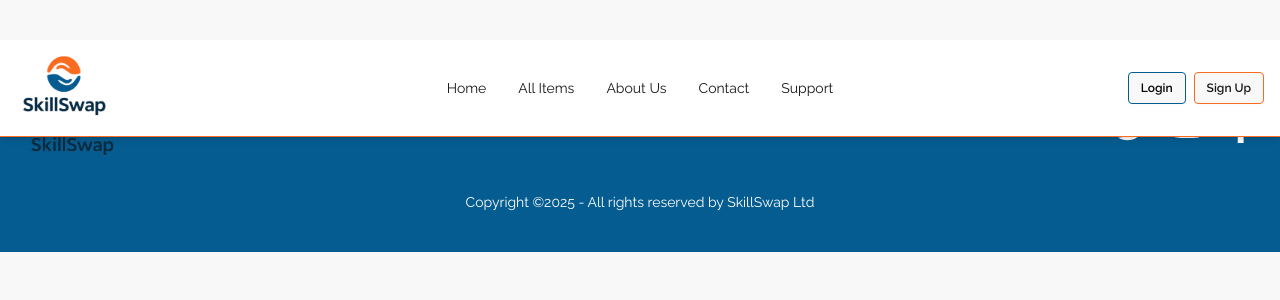
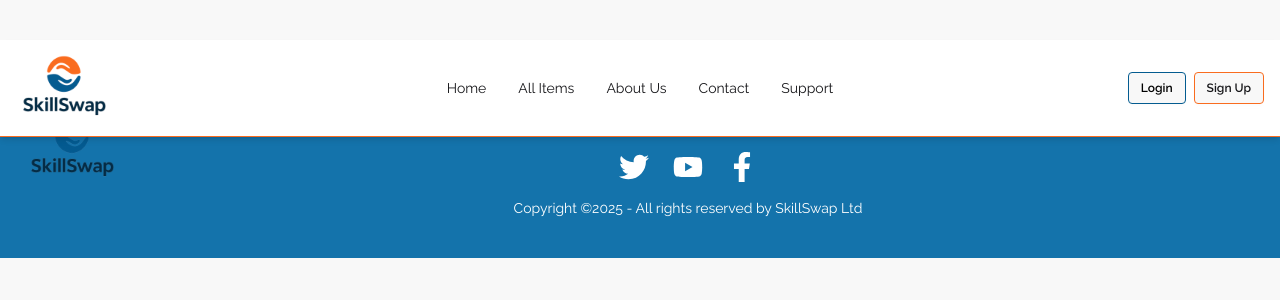
Before and after one commit to tanvir81/Skill-swap, a React (Vite) app: page /auth in a window 1280 px wide. Shown: the top 300 px of the page. Built offline with nearby package versions, Linux system fonts and the light colour scheme; no server answers.

Commit message:
Update AllItems page, add new sections, refine .gitignore

```diff
--- a/src/Components/Footer.jsx
+++ b/src/Components/Footer.jsx
@@ -5,7 +5,7 @@ import logo from "../assets/SkillSwap.png";
 
 const Footer = () => {
   return (
-    <footer className="w-full bg-[#045c90] text-white px-6 py-10">
+    <footer className="w-full bg-[#1473ab] text-white px-6 py-10">
       <div className="max-w-7xl mx-auto flex flex-col md:flex-row md:items-center md:justify-between gap-8">
         {/* Left: Logo */}
         <div className="flex justify-center md:justify-start">
@@ -17,17 +17,14 @@ const Footer = () => {
         </div>
 
         {/* Middle: Links */}
-        <nav className="flex flex-col md:flex-row items-center gap-4 text-sm">
+        <div>
+          <nav className="flex flex-col md:flex-col items-center gap-4 text-sm">
             <Link to="/contact" className="hover:underline">
               Contact info
             </Link>
             <Link to="/privacy" className="hover:underline">
               Privacy policy
             </Link>
-        </nav>
-
-        {/* Right: Social Icons */}
-        <nav className="flex justify-center md:justify-end">
             <div className="flex gap-6 text-xl">
               <a
                 href="https://twitter.com"
@@ -55,12 +52,16 @@ const Footer = () => {
               </a>
             </div>
           </nav>
+          <aside className="text-sm text-center mt-6 md:mt-4">
+            <p>Copyright ©2025 - All rights reserved by SkillSwap Ltd</p>
+          </aside>
+        </div>
+
+        {/* Right: Social Icons */}
+        <nav className="flex justify-center md:justify-end"></nav>
       </div>
 
       {/*  Copyright */}
-      <aside className="text-sm text-center mt-6 md:mt-4">
-        <p>Copyright ©2025 - All rights reserved by SkillSwap Ltd</p>
-      </aside>
     </footer>
   );
 };
--- a/src/Pages/SkillDetails.jsx
+++ b/src/Pages/SkillDetails.jsx
@@ -40,7 +40,6 @@ const SkillDetails = () => {
         Course Details
       </h1>
 
-      {/* Image and Table Layout */}
       <div className="grid grid-cols-1 md:grid-cols-2 gap-8 p-6 rounded-lg border border-[#f96c1f] bg-base-200 shadow-lg">
         {/* Left: Image */}
         <div className="flex justify-center">
@@ -51,7 +50,6 @@ const SkillDetails = () => {
           />
         </div>
 
-        {/* Right side Table */}
         <div className="overflow-x-auto">
           <table className="table w-full">
             <tbody>
@@ -75,7 +73,7 @@ const SkillDetails = () => {
               </tr>
               <tr>
                 <td className="font-semibold text-[#045c90]">Price</td>
-                <td>${skill.price}</td>
+                <td className="text-green-500 text-lg">${skill.price}</td>
               </tr>
               <tr>
                 <td className="font-semibold text-[#045c90]">
```
Lines whose indentation alone changed are shown as unchanged.
